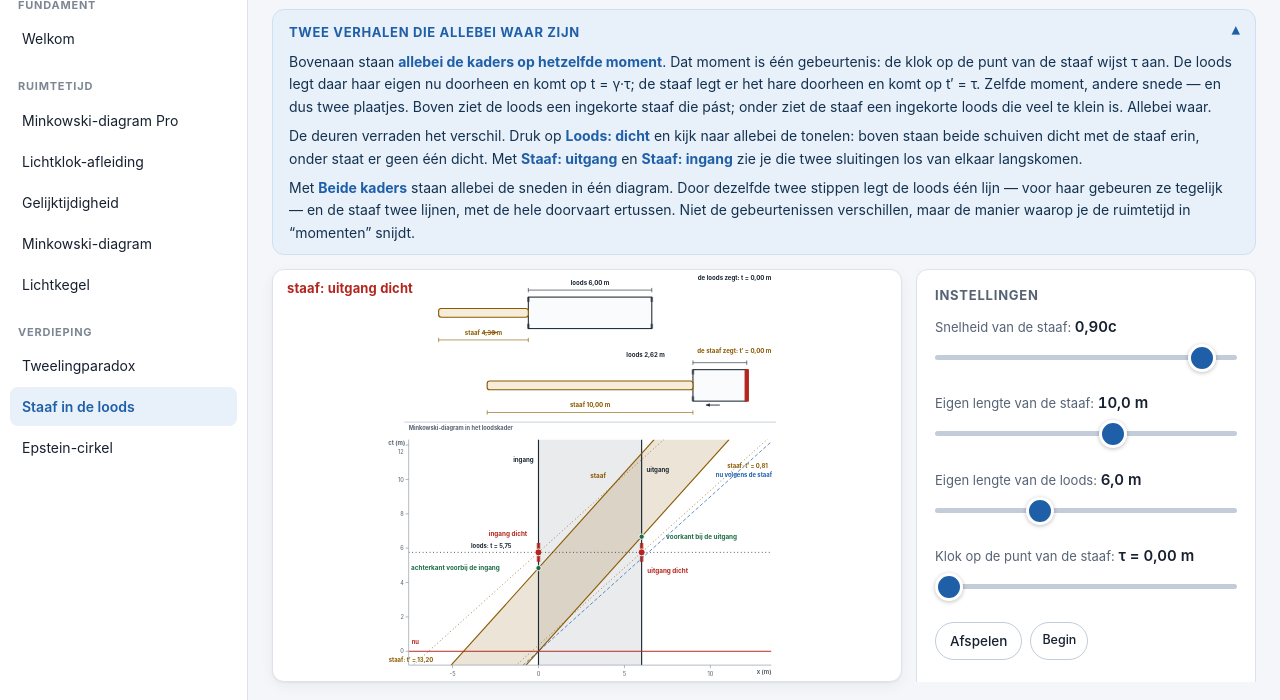
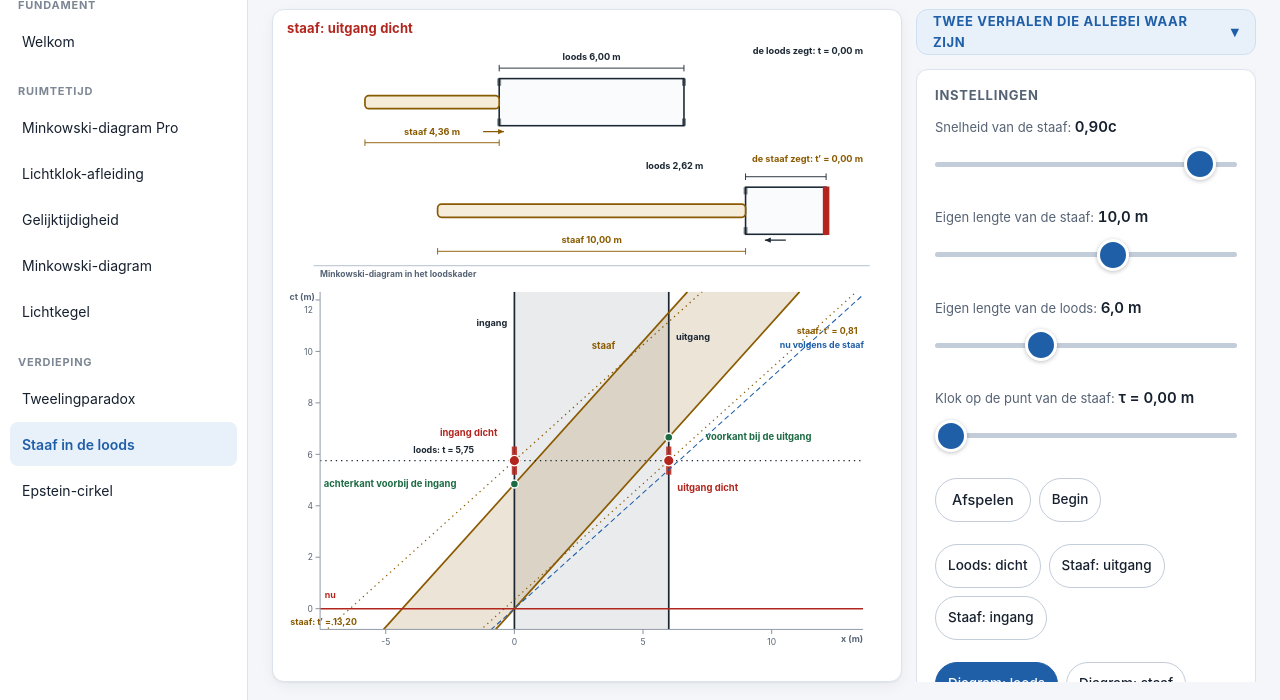
Before and after one commit to Ferro842/spacetime-forge, a plain HTML site: page index.html in a window 1280 px wide. Both pictures are taken after a click on the button "Staaf in de loods". Shown: the part 100-800 px from the top of the page. Drawn offline with Linux system fonts and the light colour scheme.

Commit message:
iPad: het diagram op volle hoogte, en alles op vingerformaat
Gemeten op 1590x1060 voor deze wijziging: de uitleg boven het diagram kostte
98 tot 224 px hoogte, waardoor de tekening op 74 tot 89 procent van haar maat
stond en de kleinste letter bij de loods 9,6 px was. Bijna elke knop was 24 px
hoog, de kleinste 18.

Het diagram loopt nu over de volle hoogte van het werkblad. De uitleg staat
boven de zijkolom, standaard dicht; open vult hij hooguit de halve kolom en
schuift dan zelf. Het diagram verandert daardoor niet meer van maat als je hem
open- of dichtklapt, en je leest de tekst naast de tekening. Wie hem openklapt
houdt hem open bij het wisselen van module, tot de app herlaadt. De modules
zetten hem niet meer zelf open; dat doet index.html op een plek.

Alles wat je aantikt is minstens 44 px hoog: knoppen, kleine knoppen,
schuiven (duim van 28 naar 32 px), menuknoppen, de koppen van de uitleg en van
de vraagkaarten, de zoomknoppen in Pro en het naamveld in Minkowski. De maat
staat als --raak in thema.css. Knoppen krimpen even bij het indrukken.

Na de wijziging, zelfde meting: elk diagram 938x918 (schaal 0,98), kleinste
letter 11,7 tot 13,9 px, nul van de bedienelementen onder de 44 px.

Meegenomen bij de loods: de richtingspijl stond door het maatlabel van de
staaf heen en staat er nu naast, en de waardekaarten liepen over drie regels.

Niet opnieuw gemeten: de labelplaatsing in de tekeningen. De tekencode is niet
veranderd, maar de meetopstelling daarvoor was niet meer beschikbaar. Niet
getest: echte iPad-hardware, en of het indrukken van een knop daar zichtbaar
is.

Co-Authored-By: Claude Fable 5.2 <noreply@anthropic.com>
Claude-Session: https://claude.ai/code/session_01UW6AhX1d85mNtCRmyybM9K

```diff
--- a/css/thema.css
+++ b/css/thema.css
@@ -29,6 +29,9 @@
   --nav-breedte: 248px;
   --zijkolom:    340px;     /* bedieningskolom rechts van het diagram */
   --vak-gat:     14px;      /* ruimte tussen diagram en zijkolom */
+  /* Kleinste maat van alles wat je met een vinger moet raken. Apple houdt
+     44 punten aan; kleiner en je tikt ernaast. */
+  --raak:        44px;
   --radius:      12px;
   --radius-klein: 8px;
   --schaduw:     0 1px 2px rgba(22,32,46,.06), 0 4px 14px rgba(22,32,46,.05);
@@ -79,6 +82,7 @@ html, body {
 }
 #nav button {
   display: block; width: 100%; text-align: left;
+  min-height: var(--raak);
   padding: 9px 12px; margin-bottom: 2px;
   background: none; border: none; border-radius: var(--radius-klein);
   font: inherit; font-size: 14px; color: var(--tekst);
@@ -112,9 +116,15 @@ html, body {
 }
 
 /* ---- Werkblad: diagram links, bediening rechts ----
-   Elke module levert dezelfde drie soorten kinderen aan: een .uitleg over de
-   volle breedte, een .diagram-vak links en een .zijkolom rechts. De indeling
-   zit hier, zodat geen module hem zelf hoeft te regelen. */
+   Elke module levert dezelfde drie soorten kinderen aan: een .uitleg, een
+   .diagram-vak en een .zijkolom. De indeling zit hier, zodat geen module hem
+   zelf hoeft te regelen.
+
+   Het diagram krijgt de volle hoogte van het werkblad. De uitleg stond eerst
+   over de hele breedte erboven en kostte het diagram 100 tot 220 px hoogte;
+   bij de langste tekst kromp de kleinste letter in de tekening tot onder de
+   10 px. Nu staat hij boven de zijkolom: het diagram verandert niet meer van
+   maat als je hem open- of dichtklapt, en je leest hem naast de tekening. */
 #module {
   flex: 1; min-height: 0;
   display: grid;
@@ -122,8 +132,12 @@ html, body {
   grid-template-rows: auto minmax(0, 1fr);
   gap: var(--vak-gat);
 }
-#module > .uitleg      { grid-column: 1 / -1; grid-row: 1; margin: 0; }
-#module > .diagram-vak { grid-column: 1; grid-row: 2; margin: 0; min-height: 0; }
+#module > .diagram-vak { grid-column: 1; grid-row: 1 / -1; margin: 0; min-height: 0; }
+/* Open mag de uitleg hooguit de halve kolom vullen en schuift dan zelf, zodat
+   de bediening eronder altijd bereikbaar blijft. */
+#module > .uitleg      { grid-column: 2; grid-row: 1; margin: 0;
+                         max-height: 46vh; max-height: 46dvh; overflow-y: auto;
+                         -webkit-overflow-scrolling: touch; }
 #module > .zijkolom    { grid-column: 2; grid-row: 2; min-height: 0; }
 /* Een foutmelding vult het hele werkblad */
 #module > .fout        { grid-column: 1 / -1; grid-row: 1 / -1; align-self: start; }
@@ -174,21 +188,22 @@ html, body {
   font-size: 15px; font-weight: 600;
 }
 input[type=range] {
-  width: 100%; height: 30px; margin: 0;
+  width: 100%; height: var(--raak); margin: 0;
   -webkit-appearance: none; background: none;
 }
 input[type=range]::-webkit-slider-runnable-track {
   height: 5px; border-radius: 3px; background: var(--rand-sterk);
 }
 input[type=range]::-webkit-slider-thumb {
-  -webkit-appearance: none; width: 28px; height: 28px; margin-top: -11px;
+  -webkit-appearance: none; width: 32px; height: 32px; margin-top: -13.5px;
   border-radius: 50%; background: var(--blauw);
   border: 3px solid var(--kaart); box-shadow: 0 1px 4px rgba(0,0,0,.25);
 }
 
 .knoppen { display: flex; gap: 8px; flex-wrap: wrap; }
 .knop {
-  padding: 8px 14px; font: inherit; font-size: 13.5px; font-weight: 550;
+  min-height: var(--raak); min-width: var(--raak);
+  padding: 0 16px; font: inherit; font-size: 14.5px; font-weight: 550;
   background: var(--kaart); color: var(--tekst);
   border: 1px solid var(--rand-sterk); border-radius: 999px;
   cursor: pointer; transition: all .12s;
@@ -197,6 +212,9 @@ input[type=range]::-webkit-slider-thumb {
 .knop.aan {
   background: var(--blauw); color: #fff; border-color: var(--blauw);
 }
+/* Zichtbaar indrukken: op een aanraakscherm is er geen muisaanwijzer die
+   laat zien dat je raak hebt getikt. */
+.knop:active { transform: scale(0.96); }
 .knop:disabled {
   opacity: .45; cursor: default;
 }
@@ -217,8 +235,9 @@ input[type=range]::-webkit-slider-thumb {
   font-variant-numeric: tabular-nums;
 }
 
-/* Compacte keuzeknop voor rijtjes: aantal objecten, kaderkeuze */
-.knop.klein { padding: 5px 11px; font-size: 12.5px; }
+/* Compacte keuzeknop voor rijtjes: aantal objecten, kaderkeuze. Smaller en
+   met een kleinere letter, maar even hoog als elke andere knop. */
+.knop.klein { padding: 0 12px; font-size: 13.5px; }
 
 /* Paneelkop met een rij knoppen ernaast, zodat er geen regel verloren gaat */
 .paneel-kop { display: flex; align-items: center; gap: 10px; margin-bottom: 8px; }
@@ -231,9 +250,9 @@ input[type=range]::-webkit-slider-thumb {
 /* Eén object per regel: naam, snelheidsschuif en de waarde ernaast.
    Alles op dezelfde regel, want de kolom heeft geen hoogte te verspelen. */
 .object-regel { display: flex; align-items: center; gap: 7px; padding: 1px 0; }
-.object-regel input[type=range] { flex: 1; min-width: 0; height: 28px; }
+.object-regel input[type=range] { flex: 1; min-width: 0; }
 .naam-invoer {
-  width: 78px; flex: none; padding: 2px 2px;
+  width: 78px; flex: none; padding: 2px 2px; height: var(--raak);
   font: inherit; font-size: 13px; color: var(--tekst);
   background: none; border: none; border-bottom: 2px solid var(--rand-sterk);
   border-radius: 0;
@@ -290,7 +309,7 @@ input[type=range]::-webkit-slider-thumb {
 
 .uitleg {
   background: var(--blauw-zacht); border: 1px solid #cfe0f2;
-  border-radius: var(--radius); padding: 10px 16px;
+  border-radius: var(--radius); padding: 0 16px;
   font-size: 14px; line-height: 1.6; color: #14324f;
   margin-bottom: 14px;
 }
@@ -298,16 +317,20 @@ input[type=range]::-webkit-slider-thumb {
 .uitleg p { margin: 0; }
 /* Inklapbaar: dichtgeklapt levert de regel ruimte op voor het diagram */
 .uitleg > summary {
+  min-height: var(--raak);
   cursor: pointer; list-style: none; display: flex; align-items: center;
   font-size: 13px; font-weight: 650; color: var(--blauw);
   text-transform: uppercase; letter-spacing: 0.05em;
 }
 .uitleg > summary::-webkit-details-marker { display: none; }
 .uitleg > summary::after {
-  content: '\25be'; margin-left: auto; font-size: 15px; transition: transform .15s;
+  content: '\25be'; margin-left: auto; padding-left: 10px; font-size: 15px;
 }
-.uitleg[open] > summary { margin-bottom: 7px; }
-.uitleg[open] > summary::after { transform: rotate(180deg); }
+.uitleg[open] > summary { margin-bottom: 2px; }
+.uitleg[open] { padding-bottom: 13px; }
+/* Een eigen teken voor de open stand; een gedraaid pijltje viel in de smalle
+   kolom scheef uit. */
+.uitleg[open] > summary::after { content: '\25b4'; }
 .bron {
   font-size: 12px; color: var(--tekst-zacht); font-style: italic;
   margin-top: 8px;
@@ -327,8 +350,9 @@ input[type=range]::-webkit-slider-thumb {
   background: var(--kaart-2);
 }
 .formule > summary {
+  min-height: var(--raak);
   cursor: pointer; list-style: none; display: flex; align-items: center;
-  padding: 7px 11px; font-size: 13px; font-weight: 600; color: var(--tekst);
+  padding: 7px 11px; font-size: 13.5px; font-weight: 600; color: var(--tekst);
 }
 .formule > summary::-webkit-details-marker { display: none; }
 .formule > summary::after {
@@ -366,14 +390,14 @@ input[type=range]::-webkit-slider-thumb {
   position: absolute; top: 10px; left: 10px;
   display: flex; align-items: center; gap: 8px;
   background: rgba(255,255,255,.92); border: 1px solid var(--rand);
-  border-radius: 999px; padding: 4px 10px;
-  font-size: 12px; color: var(--tekst-zacht);
+  border-radius: 999px; padding: 0 6px;
+  font-size: 13px; color: var(--tekst-zacht);
   font-variant-numeric: tabular-nums;
 }
 /* Linksonder in plaats van linksboven, waar het vaantje staat */
 .zoom-overlay.onder { top: auto; bottom: 10px; }
 .zoom-overlay button {
   background: none; border: none; color: var(--blauw);
-  font: inherit; font-size: 12px; cursor: pointer;
-  text-decoration: underline; padding: 0;
+  font: inherit; font-size: 15px; font-weight: 600; cursor: pointer;
+  min-width: var(--raak); min-height: var(--raak); padding: 0 6px;
 }
--- a/index.html
+++ b/index.html
@@ -97,6 +97,11 @@ const doel = document.getElementById('module');
 const titelEl = document.getElementById('titel');
 const onderEl = document.getElementById('onderschrift');
 
+// De uitleg staat boven de zijkolom en is standaard dicht, zodat de bediening
+// bovenaan staat. Klap je hem open, dan blijft hij open als je naar een andere
+// module gaat — tot je de app herlaadt.
+let uitlegOpen = false;
+
 async function ga(id) {
   const item = moduleLijst().find((m) => m.id === id);
   if (!item || !item.pad) return;
@@ -112,6 +117,11 @@ async function ga(id) {
     if (mod.titel) titelEl.textContent = mod.titel;
     if (mod.onderschrift) onderEl.textContent = mod.onderschrift;
     mod.render(doel);
+    const uitleg = doel.querySelector('.uitleg');
+    if (uitleg) {
+      uitleg.open = uitlegOpen;
+      uitleg.addEventListener('toggle', () => { uitlegOpen = uitleg.open; });
+    }
     location.hash = id;
   } catch (fout) {
     doel.innerHTML =
--- a/js/modules/epstein.js
+++ b/js/modules/epstein.js
@@ -24,7 +24,6 @@ export function render(doel) {
 
   const uitleg = document.createElement('details');
   uitleg.className = 'uitleg';
-  uitleg.open = true;
   uitleg.innerHTML =
     '<summary>Waarom een cirkel?</summary>' +
     '<p>De snelheid door de ruimte en de snelheid door de tijd vormen samen ' +
--- a/js/modules/gelijktijdigheid.js
+++ b/js/modules/gelijktijdigheid.js
@@ -94,7 +94,6 @@ export function render(doel) {
 
   const uitleg = document.createElement('details');
   uitleg.className = 'uitleg';
-  uitleg.open = true;
   uitleg.innerHTML =
     '<summary>Twee beelden van dezelfde flits</summary>' +
     '<p>Midden in de trein gaat een lamp aan. Op het <b>perron</b> rijdt de ' +
--- a/js/modules/lichtkegel.js
+++ b/js/modules/lichtkegel.js
@@ -69,7 +69,6 @@ export function render(doel) {
 
   const uitleg = document.createElement('details');
   uitleg.className = 'uitleg';
-  uitleg.open = true;
   uitleg.innerHTML =
     '<summary>Wat de kegel verdeelt</summary>' +
     '<p>De twee schuine lijnen zijn de paden van licht door de oorsprong. ' +
--- a/js/modules/lichtklok.js
+++ b/js/modules/lichtklok.js
@@ -58,7 +58,6 @@ export function render(doel) {
 
   const uitleg = document.createElement('details');
   uitleg.className = 'uitleg';
-  uitleg.open = true;
   uitleg.innerHTML =
     '<summary>Alles uit \u00e9\u00e9n lichtstraal</summary>' +
     '<p>Een lichtklok is twee spiegels met een lichtpuls ertussen. Staat hij ' +
--- a/js/modules/loods.js
+++ b/js/modules/loods.js
@@ -85,7 +85,6 @@ export function render(doel) {
 
   const uitleg = document.createElement('details');
   uitleg.className = 'uitleg';
-  uitleg.open = true;
   uitleg.innerHTML =
     '<summary>Twee verhalen die allebei waar zijn</summary>' +
     '<p>Bovenaan staan <b>allebei de kaders op hetzelfde moment</b>. Dat moment is ' +
@@ -527,7 +526,9 @@ export function render(doel) {
       if (Math.abs(spul.vStaaf) > 1e-9 || Math.abs(spul.vLoods) > 1e-9) {
         const beweegt = Math.abs(spul.vStaaf) > 1e-9;
         const v = beweegt ? spul.vStaaf : spul.vLoods;
-        const midden = beweegt ? (pA + pV) / 2 : (pIn + pUit) / 2;
+        // Onder het midden van de staaf staat zijn maatlabel al, dus schuift
+        // de pijl daar een eind naast.
+        const midden = beweegt ? (pA + pV) / 2 + (v > 0 ? 78 : -78) : (pIn + pUit) / 2;
         const px = Math.max(rand.links + 40, Math.min(rand.rechts - 40, midden));
         const y = band.vloer + 9, eind = px + (v > 0 ? 32 : -32);
         svg.appendChild(T.el('line', {
@@ -949,13 +950,12 @@ export function render(doel) {
   function vulWaarden(o) {
     const kaarten = [
       ['\u03b3', F.nl(o.g, 3), 'var(--tekst)'],
-      ['De loods meet de staaf', F.nl(o.Lkort, 2) + ' m van ' + F.nl(L, 2),
+      ['Loods meet staaf van ' + F.nl(L, 1) + ' m', F.nl(o.Lkort, 2) + ' m',
        'var(--trein)'],
-      ['De staaf meet de loods', F.nl(o.Dkort, 2) + ' m van ' + F.nl(D, 2),
+      ['Staaf meet loods van ' + F.nl(D, 1) + ' m', F.nl(o.Dkort, 2) + ' m',
        'var(--perron)'],
-      ['Deuren tegelijk dicht?',
-       'loods ja, staaf nee (' + F.nl(o.tStaafIn - o.tStaafUit, 2) + ' m ertussen)',
-       'var(--gebeurtenis)'],
+      ['Tussen de sluitingen: loods 0, staaf',
+       F.nl(o.tStaafIn - o.tStaafUit, 2) + ' m', 'var(--gebeurtenis)'],
     ];
     waarden.innerHTML = kaarten.map(function (k) {
       return '<div class="waarde-kaart"><div class="k">' + k[0] + '</div>' +
--- a/js/modules/minkowski-pro.js
+++ b/js/modules/minkowski-pro.js
@@ -60,7 +60,6 @@ export function render(doel) {
 
   const uitleg = document.createElement('details');
   uitleg.className = 'uitleg';
-  uitleg.open = true;
   uitleg.innerHTML =
     '<summary>De ijk-hyperbool is de maatlat</summary>' +
     '<p>Het rechte assenstelsel is dat van het kader waaruit je kijkt, het ' +
--- a/js/modules/minkowski.js
+++ b/js/modules/minkowski.js
@@ -77,7 +77,6 @@ export function render(doel) {
   // --- Bouwstenen in het werkblad ---------------------------------------
   const uitleg = document.createElement('details');
   uitleg.className = 'uitleg';
-  uitleg.open = true;
   uitleg.innerHTML =
     '<summary>Hetzelfde verhaal, een ander kader</summary>' +
     '<p>Alle objecten vertrekken samen uit de oorsprong, met hun klok op nul. Kies ' +
--- a/js/modules/tweeling.js
+++ b/js/modules/tweeling.js
@@ -59,7 +59,6 @@ export function render(doel) {
 
   const uitleg = document.createElement('details');
   uitleg.className = 'uitleg';
-  uitleg.open = true;
   uitleg.innerHTML =
     '<summary>De tijd die niemand meemaakt</summary>' +
     '<p>De rode lijn is het <b>nu</b> van de reiziger: alles wat voor h\u00e9m op dit ' +
--- a/js/modules/welkom.js
+++ b/js/modules/welkom.js
@@ -20,7 +20,6 @@ export function render(doel) {
 
   const uitleg = document.createElement('details');
   uitleg.className = 'uitleg';
-  uitleg.open = true;
   uitleg.innerHTML =
     '<summary>Het fundament staat</summary>' +
     '<p>Dit diagram gebruikt de bouwstenen van alle komende modules: één ' +
--- a/sw.js
+++ b/sw.js
@@ -1,7 +1,7 @@
 // sw.js — eenvoudige offline-cache.
 // Strategie: netwerk eerst, cache als terugval. Zo zie je altijd de
 // nieuwste versie zodra je online bent, maar werkt de app ook zonder net.
-const CACHE = 'spacetime-forge-v11';
+const CACHE = 'spacetime-forge-v12';
 const BESTANDEN = [
   './',
   './index.html',
```
Also changed, not shown: 1 other file.
